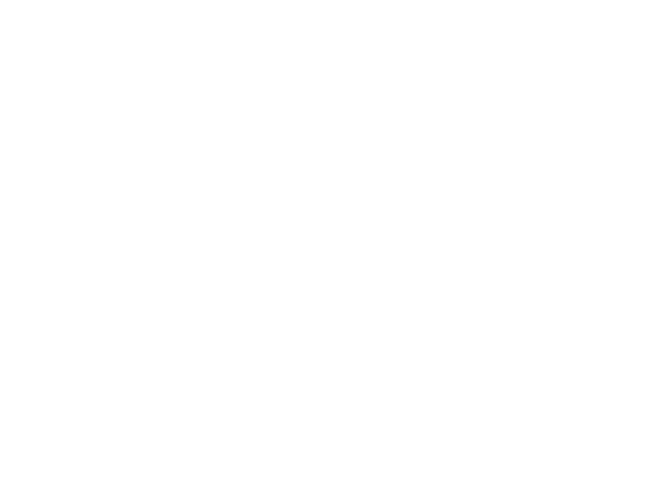
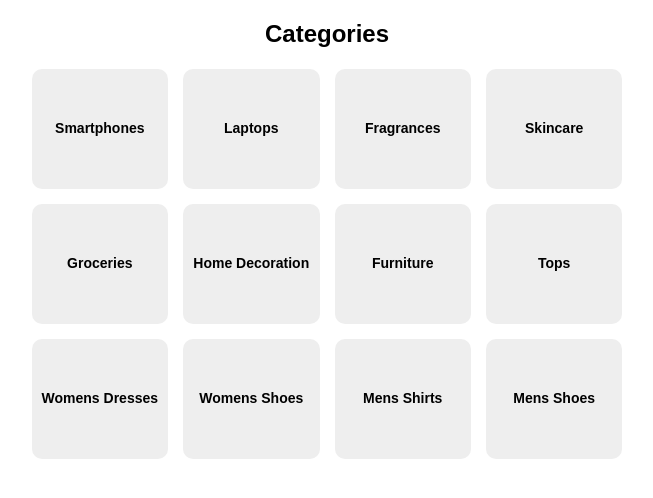
Before and after one commit to amelur/shop-co-team-3, a website built with Vite: page index.html in a window 1280 px wide. Shown: the whole page, without its empty margins (313-966 px from the left). Built offline with nearby package versions, Linux system fonts and the light colour scheme.

Commit message:
feat:add categories

```diff
--- a/index.html
+++ b/index.html
@@ -16,8 +16,27 @@
       rel="stylesheet"
     />
 
-    <link rel="stylesheet" href="src/styles/main.css" />
+      <link rel="stylesheet" href="src/styles/catigories.css" />
     <title>Shop-co</title>
   </head>
-  <body></body>
+
+  <body>
+   <!-- <section class="categories">
+      <h2 class="categories__title">Categories</h2>
+      <div class="categories__container">
+        <div class="categories__card"><p class="categories__text">Smartphones</p></div>
+        <div class="categories__card">Laptops</div>
+        <div class="categories__card">Fragrances</div>
+        <div class="categories__card">Skincare</div>
+        <div class="categories__card">Skincare</div>
+        <div class="categories__card">Skincare</div>
+        <div class="categories__card">Skincare</div>
+        <div class="categories__card">Skincare</div>
+
+
+      </div>
+
+
+   </section> -->
+    <script type="module" src="./src/components/categories.ts"></script></body>
 </html>
--- /dev/null
+++ b/src/components/categories.ts
@@ -0,0 +1,139 @@
+
+import "../styles/categories.css";
+// Массив строк, содержащий названия категорий, которые будут отображены в виде карточек
+const categories = [
+  "Smartphones",
+  "Laptops",
+  "Fragrances",
+  "Skincare",
+  "Groceries",
+  "Home Decoration",
+  "Furniture",
+  "Tops",
+  "Womens Dresses",
+  "Womens Shoes",
+  "Mens Shirts",
+  "Mens Shoes",
+];
+
+// Функция для создания одной карточки категории
+function createCard(stringData) {
+  // Создаём HTML-элемент <div>, который будет представлять карточку
+  const card = document.createElement("div");
+
+  // Присваиваем созданной карточке CSS-класс "categories__card"
+  // Этот класс должен быть описан в вашем CSS и управляет стилями карточки
+  card.className = "categories__card";
+
+  // Устанавливаем текстовое содержимое карточки равным переданному параметру stringData (название категории)
+  card.textContent = stringData;
+
+  // Возвращаем готовый элемент карточки
+  return card;
+}
+
+// Функция для создания и отображения секции с карточками категорий
+function createSection(data) {
+  // Создаём HTML-элемент <div>, который будет контейнером для карточек
+  const container = document.createElement("div");
+
+  // Присваиваем контейнеру CSS-класс "categories__container", чтобы управлять стилями контейнера
+  container.className = "categories__container";
+
+  // Перебираем массив категорий (data) и для каждой категории:
+  // - Создаём карточку с помощью функции createCard
+  // - Добавляем созданную карточку в контейнер
+  data.forEach((item) => container.append(createCard(item)));
+
+  // Создаём HTML-элемент <section>, который будет содержать заголовок и контейнер карточек
+  const section = document.createElement("section");
+
+  // Присваиваем секции CSS-класс "categories", чтобы задать стили для этой секции
+  section.className = "categories";
+
+  // Создаём HTML-элемент <h2>, который будет заголовком секции
+  const title = document.createElement("h2");
+
+  // Присваиваем заголовку CSS-класс "categories__title" для стилизации
+  title.className = "categories__title";
+
+  // Устанавливаем текст заголовка равным "Categories"
+  title.textContent = "Categories";
+
+  // Добавляем заголовок и контейнер с карточками внутрь секции
+  section.append(title, container);
+
+  // Добавляем готовую секцию в конец <body> текущего документа
+  document.body.append(section);
+}
+
+// Вызываем функцию createSection с массивом категорий (categories), чтобы отобразить их на странице
+createSection(categories);
+
+
+
+// // categories.ts
+// // import '../styles/catigories';
+// // import '../styles/'
+
+//   const categories: string[] = [
+//     "Smartphones",
+//     "Laptops",
+//     'Fragrances',
+//     'Skincare',
+//     "Groceries",
+//     "Home decoration",
+//     "Furniture",
+//     "Tops",
+//     "Womens dresses",
+//     "Womens shoes",
+//     "Mens shirts",
+//     "Mens shoes",
+//   ];
+
+// function createCard(stringData:string):HTMLDivElement{
+//     const card=document.createElement("div");
+//     card.className="categories__card";
+//     card.textContent=stringData;
+//     return card;
+// }
+
+// export function createSection(data:string[]):void{
+//   const title=`<h2 class="categories__title">Categories</h2>`;
+//   const container= document.createElement("div");
+//   container.className="categories__container";
+
+//   data.forEach(item => container.append(createCard(item)));
+//   const section=document.createElement("section");
+//   section.className="categories";
+
+//   section.innerHTML=title;
+
+//   section.append(container);
+//   document.body.append(section);
+// }
+
+// createSection(categories);
+
+// //   function createCategoryCard(category: Category): string {
+// //     return `
+// //       <div class="category-card">
+// //         <img src="${category.image}" alt="${category.name}" class="category-image" />
+// //         <p class="category-name">${category.name}</p>
+// //       </div>
+// //     `;
+// //   }
+
+// //   function renderCategories(categories: Category[]): void {
+// //     const container = document.getElementById('categories-container') as HTMLElement;
+// //     if (container) {
+// //       container.innerHTML = categories.map(createCategoryCard).join('');
+
+// // }
+// // document.body.append(container)
+// //   }
+
+// //   document.addEventListener('DOMContentLoaded', () => {
+// //     renderCategories(categories);
+
+// //   });
--- /dev/null
+++ b/src/styles/categories.css
@@ -0,0 +1,53 @@
+body {
+    width: 100%; /* Задаём адаптивную ширину */
+    margin: 0 auto;
+    font-family: sans-serif;
+    display: flex;
+    flex-direction: column;
+    align-items: center;
+}
+
+.categories {
+    padding: 0 20px; /* Уменьшены боковые отступы для компактности */
+    text-align: center; /* Центрирование содержимого */
+
+
+}
+
+.categories__card:hover{
+    transform: translateY(-5px);
+}
+
+.categories__title {
+    margin: 0;
+    padding: 20px 0; /* Отступы сверху и снизу для визуального разделения */
+    font-size: 24px; /* Уменьшен размер текста */
+    font-weight: bold;
+    line-height: 1.2;
+
+}
+
+.categories__container {
+    display: grid;
+    grid-template-columns: repeat(auto-fit, minmax(120px, 1fr)); /* Автоматическое изменение числа колонок */
+    gap: 15px; /* Отступы между карточками */
+    width: 100%; /* Контейнер занимает всю ширину */
+    max-width: 600px; /* Ограничение ширины для компактного отображения */
+}
+
+
+.categories__card {
+    display: flex;
+    justify-content: center;
+    align-items: center;
+    text-align: center;
+    padding: 10px; /* Внутренние отступы для текста */
+    border-radius: 10px; /* Округление углов */
+    background: #eee; /* Светлый фон карточки */
+    font-size: 14px; /* Размер шрифта для компактного текста */
+    font-weight: bold;
+    line-height: 1.2; /* Высота строки для переноса текста */
+    word-wrap: break-word; /* Перенос слов */
+    height: 100px; /* Фиксированная высота для выравнивания карточек */
+    cursor: pointer;
+}
```
